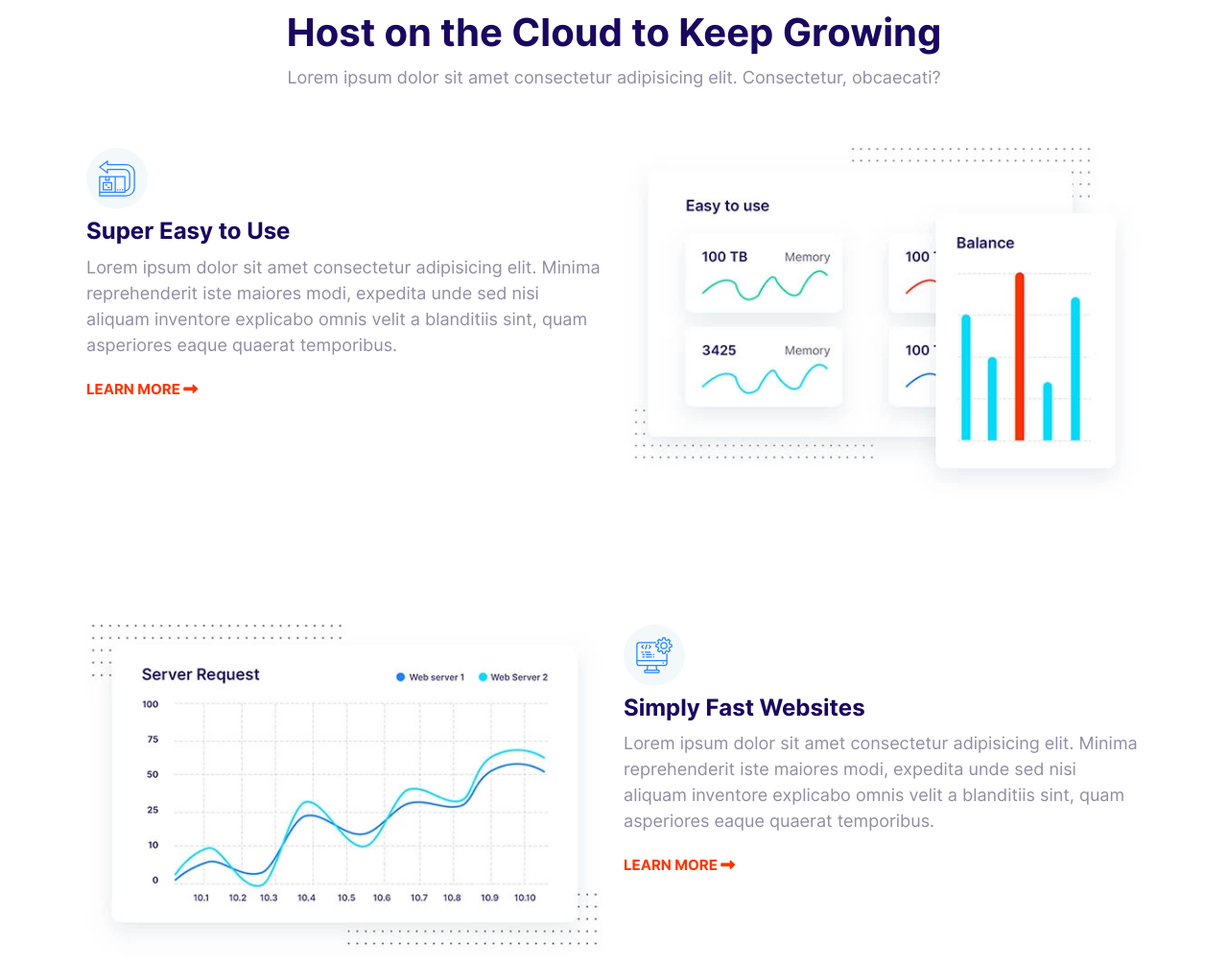
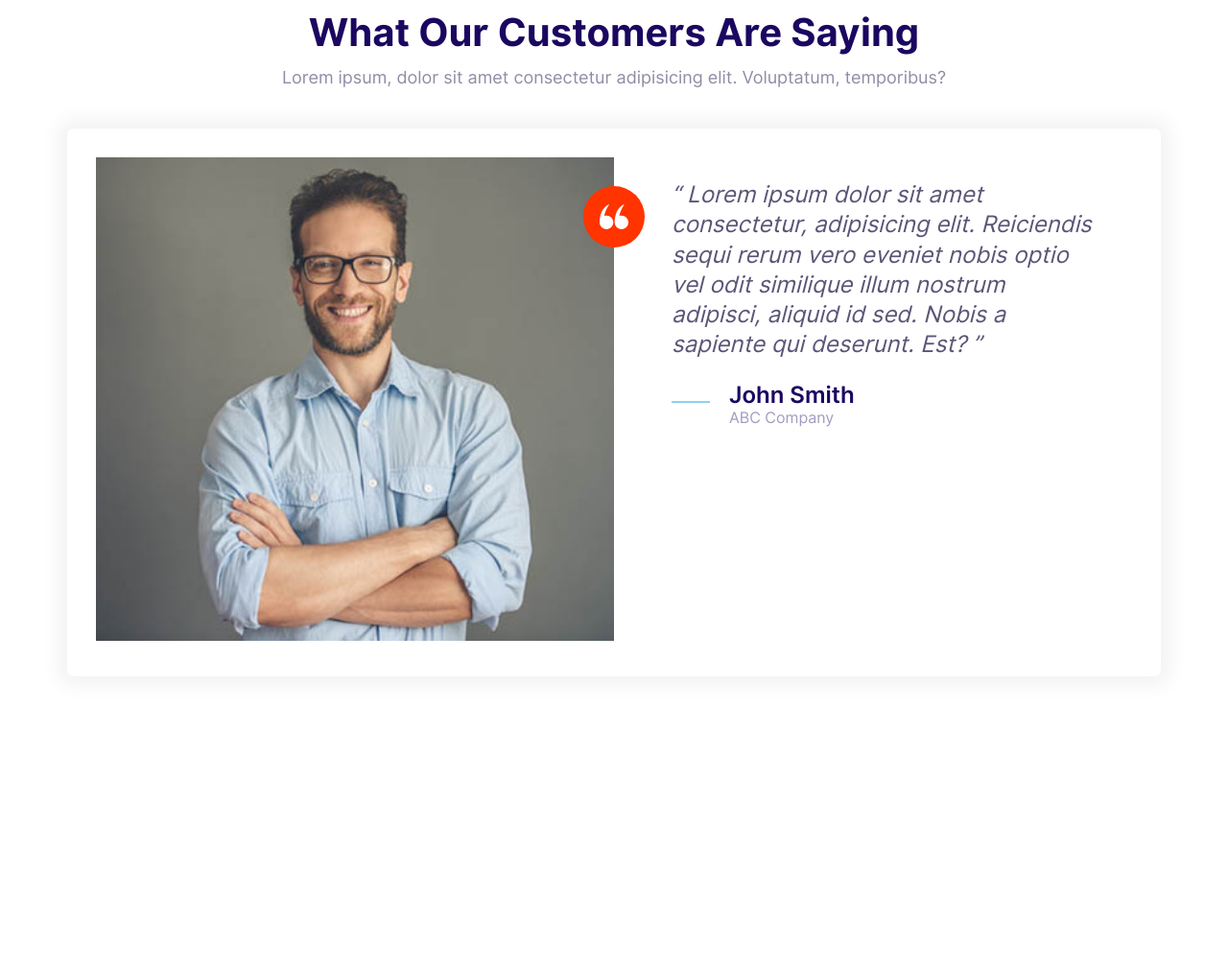
Before and after one commit to Juniper1106/Juniper, a plain HTML site: page index.html in a window 1280 px wide. Shown: the part 80-1088 px from the top of the page at 96% size. After the commit the page ends 845 px from the top, so only its background shows below. Drawn offline with Linux system fonts and the light colour scheme.

Commit message:
Build testimonial block.

```diff
--- a/css/style.css
+++ b/css/style.css
@@ -640,6 +640,7 @@ a {
 
 .block__header {
   text-align: center;
+  margin-bottom: 4rem;
 }
 
 .block__heading {
--- a/index.html
+++ b/index.html
@@ -13,107 +13,49 @@
     ></script>
   </head>
   <body>
-    <section class="block container">
+    <section class="block">
       <header class="block__header">
-        <h2>Host on the Cloud to Keep Growing</h2>
+        <h2>What Our Customers Are Saying</h2>
         <p>
-          Lorem ipsum dolor sit amet consectetur adipisicing elit. Consectetur,
-          obcaecati?
+          Lorem ipsum, dolor sit amet consectetur adipisicing elit. Voluptatum,
+          temporibus?
         </p>
       </header>
-      <article class="grid grid--cols-2 feature">
-        <div class="feature__content">
-          <span class="icon-container">
-            <svg class="icon icon--primary">
-              <use xlink:href="icon/sprite.svg#easy"></use>
-            </svg>
-          </span>
-          <h3 class="feature__heading">Super Easy to Use</h3>
-          <p>
-            Lorem ipsum dolor sit amet consectetur adipisicing elit. Minima
-            reprehenderit iste maiores modi, expedita unde sed nisi aliquam
-            inventore explicabo omnis velit a blanditiis sint, quam asperiores
-            eaque quaerat temporibus.
-          </p>
-          <a href="#" class="link-arrow">
-            Learn More
-            <i class="fas fa-long-arrow-alt-right arrow"></i>
-          </a>
+      <div class="container">
+        <div class="card testimonial">
+          <div class="grid grid--cols-2">
+            <div class="testimonial__img">
+              <img src="img/testimonial.jpg" alt="A happy, smiling customer" />
+              <span class="icon-container icon-container--accent">
+                <svg class="icon icon--white icon--small">
+                  <use xlink:href="icon/sprite.svg#quotes"></use>
+                </svg>
+              </span>
+            </div>
+            <blockquote class="quote">
+              <p class="quote__text">
+                Lorem ipsum dolor sit amet consectetur, adipisicing elit.
+                Reiciendis sequi rerum vero eveniet nobis optio vel odit
+                similique illum nostrum adipisci, aliquid id sed. Nobis a
+                sapiente qui deserunt. Est?
+              </p>
+              <footer>
+                <div class="media">
+                  <div class="media__image">
+                    <svg class="icon icon--primary quote__line">
+                      <use xlink:href="icon/sprite.svg#line"></use>
+                    </svg>
+                  </div>
+                  <div class="media__body">
+                    <h3 class="media__title quote__author">John Smith</h3>
+                    <p class="quote__org">ABC Company</p>
+                  </div>
+                </div>
+              </footer>
+            </blockquote>
+          </div>
         </div>
-        <picture>
-          <source
-            type="image/webp"
-            srcset="img/easy.webp 1x, img/easy@2x.webp 2x"
-          />
-          <source
-            type="image/jpg"
-            srcset="img/easy.jpg 1x, img/easy@2x.jpg 2x"
-          />
-          <img class="feature__img" src="img/easy@2x.jpg" alt="" />
-        </picture>
-      </article>
-      <article class="grid grid--cols-2 feature">
-        <div class="feature__content">
-          <span class="icon-container">
-            <svg class="icon icon--primary">
-              <use xlink:href="icon/sprite.svg#computer"></use>
-            </svg>
-          </span>
-          <h3 class="feature__heading">Simply Fast Websites</h3>
-          <p>
-            Lorem ipsum dolor sit amet consectetur adipisicing elit. Minima
-            reprehenderit iste maiores modi, expedita unde sed nisi aliquam
-            inventore explicabo omnis velit a blanditiis sint, quam asperiores
-            eaque quaerat temporibus.
-          </p>
-          <a href="#" class="link-arrow">
-            Learn More
-            <i class="fas fa-long-arrow-alt-right arrow"></i>
-          </a>
-        </div>
-        <picture>
-          <source
-            type="image/webp"
-            srcset="img/fast.webp 1x, img/fast@2x.webp 2x"
-          />
-          <source
-            type="image/jpg"
-            srcset="img/fast.jpg 1x, img/fast@2x.jpg 2x"
-          />
-          <img class="feature__img" src="img/fast@2x.jpg" alt="" />
-        </picture>
-      </article>
-      <article class="grid grid--cols-2 feature">
-        <div class="feature__content">
-          <span class="icon-container">
-            <svg class="icon icon--primary">
-              <use xlink:href="icon/sprite.svg#wordpress"></use>
-            </svg>
-          </span>
-          <h3 class="feature__heading">Wordpress Made Easy</h3>
-          <p>
-            Lorem ipsum dolor sit amet consectetur adipisicing elit. Minima
-            reprehenderit iste maiores modi, expedita unde sed nisi aliquam
-            inventore explicabo omnis velit a blanditiis sint, quam asperiores
-            eaque quaerat temporibus.
-          </p>
-          <a href="#" class="link-arrow">
-            Learn More
-            <i class="fas fa-long-arrow-alt-right arrow"></i>
-          </a>
-        </div>
-        <picture>
-          <source
-            type="image/webp"
-            srcset="img/support.webp 1x, img/support@2x.webp 2x"
-          />
-          <source
-            type="image/jpg"
-            srcset="img/support.jpg 1x, img/support@2x.jpg 2x"
-          />
-          <img class="feature__img" src="img/support@2x.jpg" alt="" />
-        </picture>
-      </article>
+      </div>
     </section>
     <script src="js/main.js"></script>
   </body>
```
Also changed, not shown: components/blocks/testimonial-block.html (added, +44 -0 lines).
